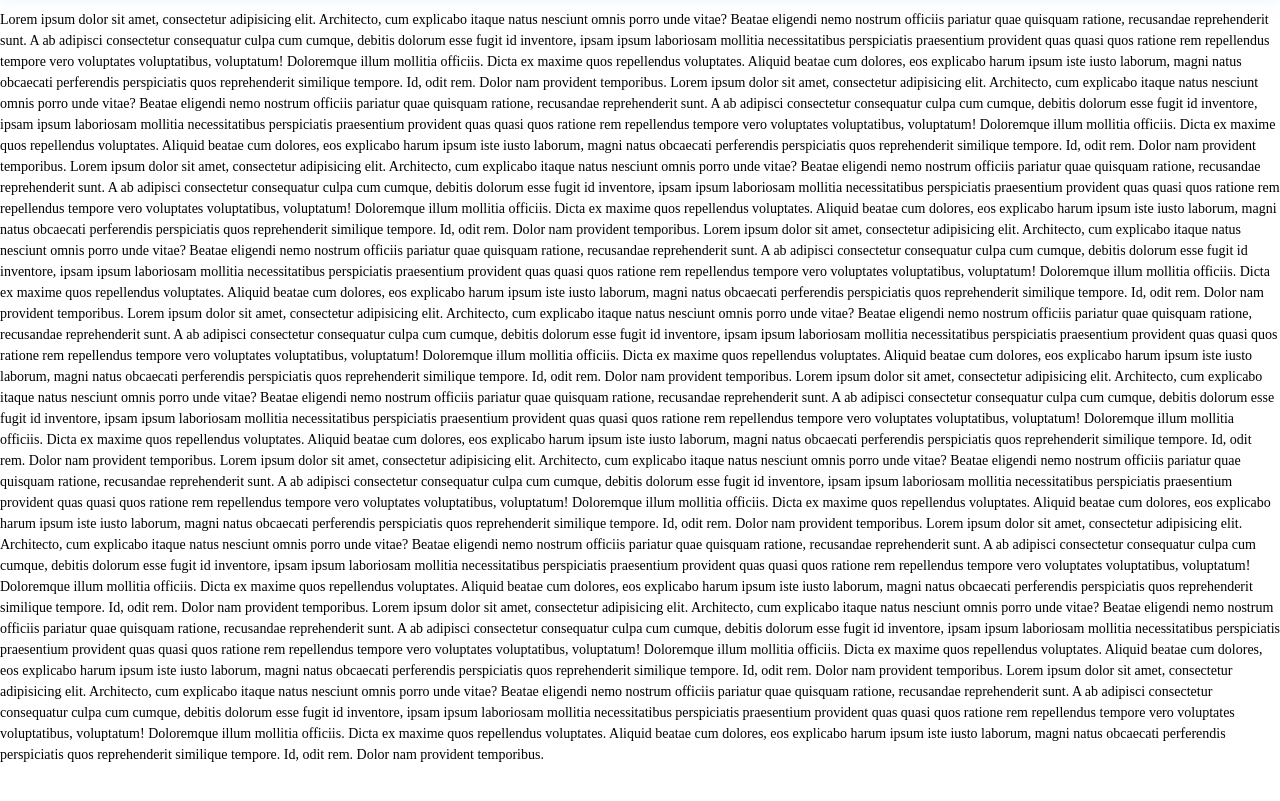
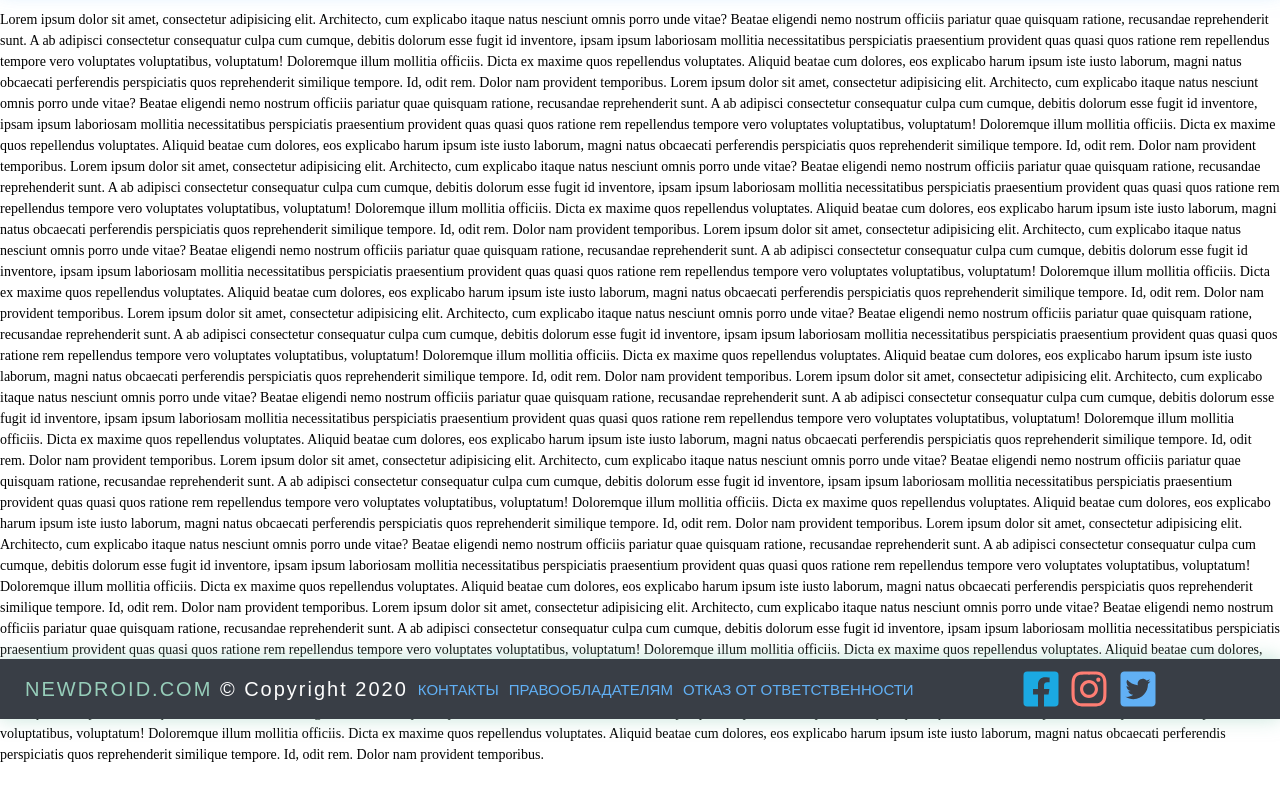
Before and after one commit to legion91/fddhghghhn, a website: page index.html in a window 1280 px wide. Shown: the part 81-882 px from the top of the page. Drawn offline with Linux system fonts and the light colour scheme; a web font is replaced by a local one.

Commit message:
complited_footer

```diff
--- a/index.html
+++ b/index.html
@@ -9,7 +9,7 @@
 	<link rel="shortcut icon" type='image/x-icon' href="build/img/favicon.ico">
 	<title>NEWDROID</title>
 </head>
-<body style="height: 8000px">
+<body>
 <header id="header" class="header">
 	<div class="header__container">
 		<a class="header__content-logo" href="/"><span>NEW</span>DROID</a>
@@ -145,7 +145,21 @@
 		provident temporibus.
 	</section>
 </main>
-<footer>
+<footer class="footer">
+	<div class="footer__wrapper">
+		<div class="footer__copyright"><a href="#">NEWDROID.COM</a> © Copyright 2020</div>
+		<ul class="footer__menu">
+			<li><a href="#">Контакты</a></li>
+			<li><a href="#">Правообладателям</a></li>
+			<li><a href="#">Отказ от ответственности</a></li>
+		</ul>
+		<div class="footer__social-button">
+			<svg xmlns="http://www.w3.org/2000/svg" viewBox="0 0 448 512" style="&#10;    fill: #1ba9e2;&#10;"><path d="M400 32H48A48 48 0 0 0 0 80v352a48 48 0 0 0 48 48h137.25V327.69h-63V256h63v-54.64c0-62.15 37-96.48 93.67-96.48 27.14 0 55.52 4.84 55.52 4.84v61h-31.27c-30.81 0-40.42 19.12-40.42 38.73V256h68.78l-11 71.69h-57.78V480H400a48 48 0 0 0 48-48V80a48 48 0 0 0-48-48z"/></svg>
+			<svg xmlns="http://www.w3.org/2000/svg" viewBox="0 0 448 512" style="&#10;    fill: #ff7d73;&#10;"><path d="M224.1 141c-63.6 0-114.9 51.3-114.9 114.9s51.3 114.9 114.9 114.9S339 319.5 339 255.9 287.7 141 224.1 141zm0 189.6c-41.1 0-74.7-33.5-74.7-74.7s33.5-74.7 74.7-74.7 74.7 33.5 74.7 74.7-33.6 74.7-74.7 74.7zm146.4-194.3c0 14.9-12 26.8-26.8 26.8-14.9 0-26.8-12-26.8-26.8s12-26.8 26.8-26.8 26.8 12 26.8 26.8zm76.1 27.2c-1.7-35.9-9.9-67.7-36.2-93.9-26.2-26.2-58-34.4-93.9-36.2-37-2.1-147.9-2.1-184.9 0-35.8 1.7-67.6 9.9-93.9 36.1s-34.4 58-36.2 93.9c-2.1 37-2.1 147.9 0 184.9 1.7 35.9 9.9 67.7 36.2 93.9s58 34.4 93.9 36.2c37 2.1 147.9 2.1 184.9 0 35.9-1.7 67.7-9.9 93.9-36.2 26.2-26.2 34.4-58 36.2-93.9 2.1-37 2.1-147.8 0-184.8zM398.8 388c-7.8 19.6-22.9 34.7-42.6 42.6-29.5 11.7-99.5 9-132.1 9s-102.7 2.6-132.1-9c-19.6-7.8-34.7-22.9-42.6-42.6-11.7-29.5-9-99.5-9-132.1s-2.6-102.7 9-132.1c7.8-19.6 22.9-34.7 42.6-42.6 29.5-11.7 99.5-9 132.1-9s102.7-2.6 132.1 9c19.6 7.8 34.7 22.9 42.6 42.6 11.7 29.5 9 99.5 9 132.1s2.7 102.7-9 132.1z"/></svg>
+			<svg xmlns="http://www.w3.org/2000/svg" viewBox="0 0 448 512" style="&#10;    fill: #61b0f5;&#10;"><path d="M400 32H48C21.5 32 0 53.5 0 80v352c0 26.5 21.5 48 48 48h352c26.5 0 48-21.5 48-48V80c0-26.5-21.5-48-48-48zm-48.9 158.8c.2 2.8.2 5.7.2 8.5 0 86.7-66 186.6-186.6 186.6-37.2 0-71.7-10.8-100.7-29.4 5.3.6 10.4.8 15.8.8 30.7 0 58.9-10.4 81.4-28-28.8-.6-53-19.5-61.3-45.5 10.1 1.5 19.2 1.5 29.6-1.2-30-6.1-52.5-32.5-52.5-64.4v-.8c8.7 4.9 18.9 7.9 29.6 8.3a65.447 65.447 0 0 1-29.2-54.6c0-12.2 3.2-23.4 8.9-33.1 32.3 39.8 80.8 65.8 135.2 68.6-9.3-44.5 24-80.6 64-80.6 18.9 0 35.9 7.9 47.9 20.7 14.8-2.8 29-8.3 41.6-15.8-4.9 15.2-15.2 28-28.8 36.1 13.2-1.4 26-5.1 37.8-10.2-8.9 13.1-20.1 24.7-32.9 34z"/></svg>
+		</div>
+	</div>
+
 </footer>
 <script src="build/js/jquery.js"></script>
 <script src="build/js/main.js"></script>
--- a/src/css/footer.scss
+++ b/src/css/footer.scss
@@ -0,0 +1,81 @@
+.footer {
+  width: 100%;
+  background-color: var(--color-black);
+  padding: 0 20px 0 25px;
+  position: fixed;
+  bottom: 0;
+  box-shadow: 0 -1px 20px 0 rgba(151, 206, 186, 0.6);
+
+  @include media-query($medium-down) {
+    padding: 0 20px 20px 25px;
+  }
+
+  .footer__wrapper {
+    display: flex;
+    justify-content: space-between;
+    align-items: center;
+    flex-wrap: wrap;
+
+    .footer__copyright {
+      font: 20px $font_noto;
+      color: var(--color-white);
+      letter-spacing: 2px;
+      line-height: 3;
+      margin-right: 10px;
+
+      @include media-query($small) {
+        margin-bottom: 10px;
+      }
+
+      a {
+        color: var(--color-green);
+
+        &:hover {
+          color: var(--color-white);
+          background-color: var(--color-blue-dark);
+        }
+      }
+    }
+
+    .footer__menu {
+      display: flex;
+      flex-wrap: wrap;
+
+      a {
+        font: 15px $font_noto;
+        color: var(--color-blue-dark);
+        margin-right: 10px;
+        text-transform: uppercase;
+        line-height: 3;
+
+        @include media-query($medium) {
+          margin: 0 10px 10px 0;
+        }
+
+        &:hover {
+          color: var(--color-white);
+        }
+      }
+    }
+
+    .footer__social-button {
+      height: 40px;
+
+      @include media-query($tablet) {
+        margin: auto;
+      }
+
+      svg {
+        width: 40px;
+        height: 100%;
+        cursor: pointer;
+        margin-right: 5px;
+
+        &:hover {
+          fill: var(--color-white) !important;
+          transform: scale(1.2);
+        }
+      }
+    }
+  }
+}
--- a/src/css/main.scss
+++ b/src/css/main.scss
@@ -8,3 +8,4 @@
 // Pages, blocks and sections
 
 @import "header";
+@import "footer";
```
Also changed, not shown: build/css/main.css, build/img/instagram.svg (added), 1 other file.
